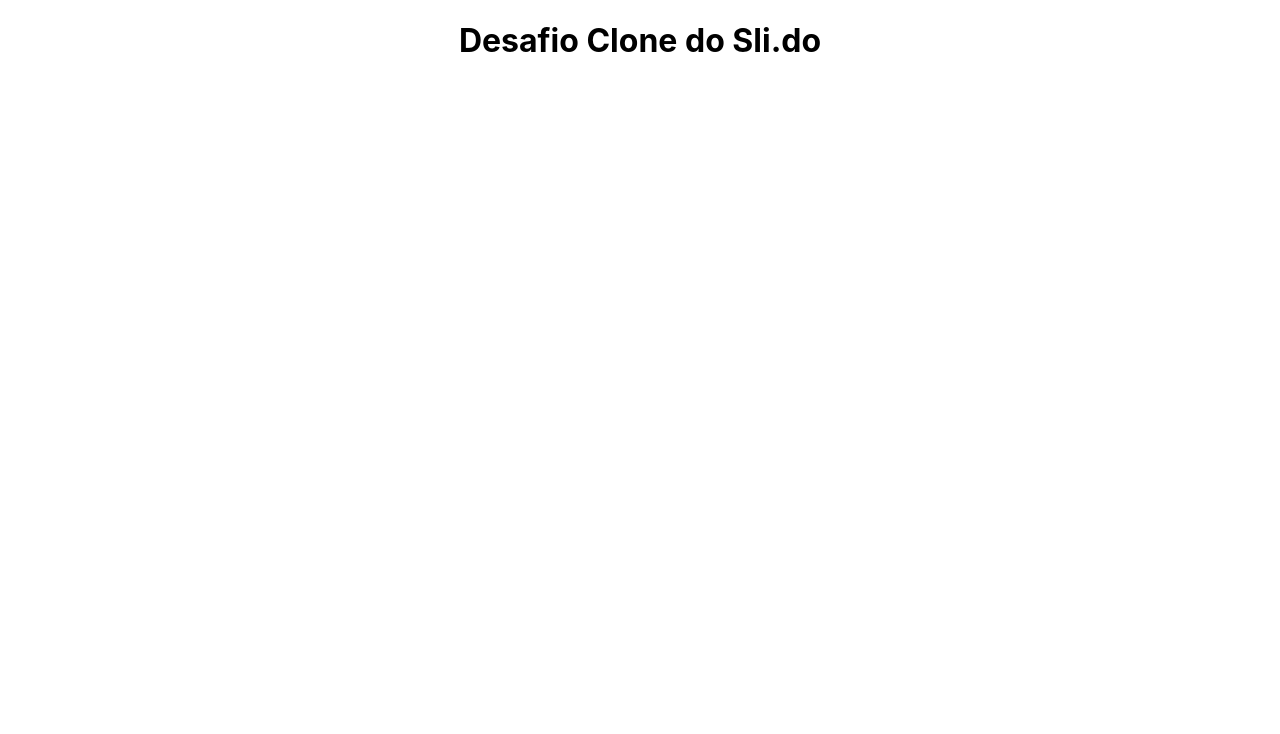
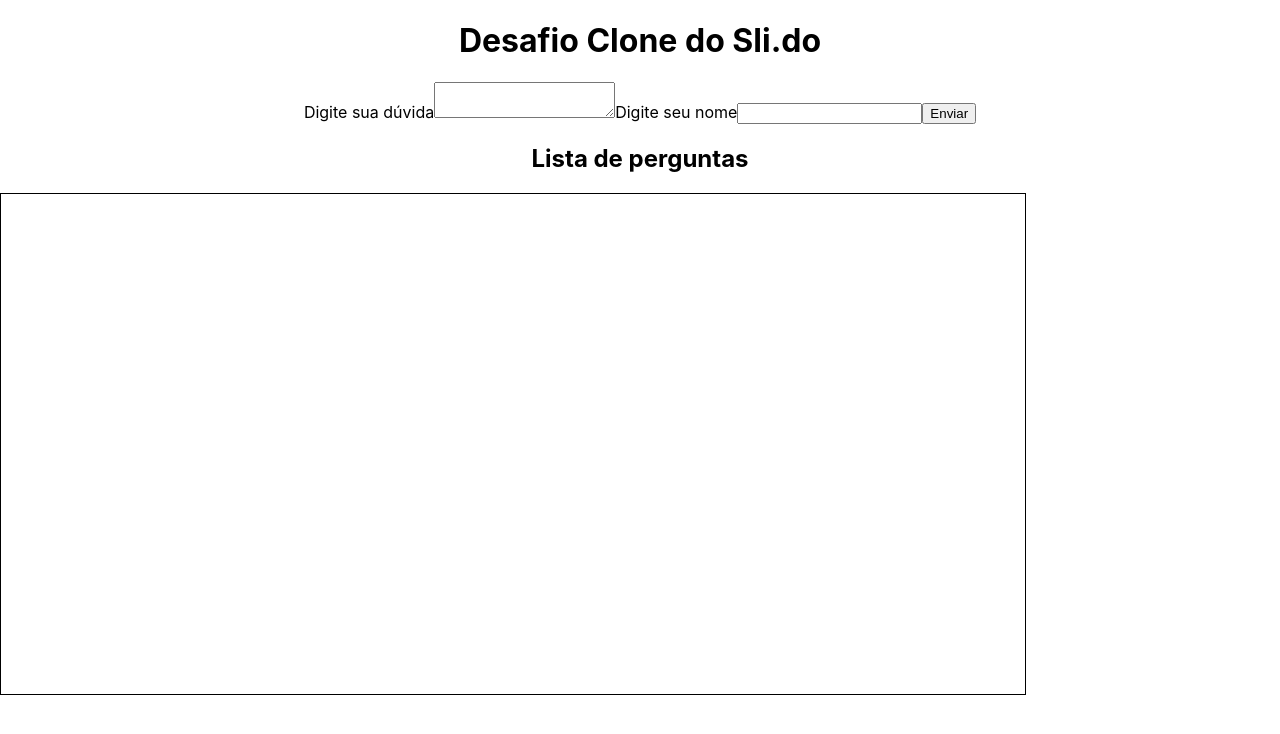
Before and after one commit to vitorguima/sd-011-desafio-clone-slido, a React (Create React App) app: page / in a window 1280 px wide. Shown: the top 734 px of the page. Built offline with nearby package versions, Linux system fonts and the light colour scheme.

Commit message:
perguntas e check respondido ja feitos

```diff
--- a/src/App.css
+++ /dev/null
@@ -1,38 +0,0 @@
-.App {
-  text-align: center;
-}
-
-.App-logo {
-  height: 40vmin;
-  pointer-events: none;
-}
-
-@media (prefers-reduced-motion: no-preference) {
-  .App-logo {
-    animation: App-logo-spin infinite 20s linear;
-  }
-}
-
-.App-header {
-  background-color: #282c34;
-  min-height: 100vh;
-  display: flex;
-  flex-direction: column;
-  align-items: center;
-  justify-content: center;
-  font-size: calc(10px + 2vmin);
-  color: white;
-}
-
-.App-link {
-  color: #61dafb;
-}
-
-@keyframes App-logo-spin {
-  from {
-    transform: rotate(0deg);
-  }
-  to {
-    transform: rotate(360deg);
-  }
-}
--- a/src/App.js
+++ b/src/App.js
@@ -1,10 +1,12 @@
 import React from 'react';
-import './App.css';
+import QuestionForm from './Components/QuestionForm';
+import './Styles/QuestionForm.css';
 
 function App() {
   return (
     <div className="App">
       <h1>Desafio Clone do Sli.do</h1>
+      <QuestionForm />
     </div>
   );
 }
--- /dev/null
+++ b/src/Components/QuestionForm.js
@@ -0,0 +1,93 @@
+import React, { Component } from 'react';
+import QuestionsBoard from './QuestionsBoard';
+import '../Styles/QuestionForm.css';
+
+export default class QuestionForm extends Component {
+  constructor(props) {
+    super(props);
+
+    this.state = {
+      askMessage: '',
+      authorName: '',
+      receivedQuestions: [],
+      isAnswered: [],
+    };
+    this.handleChange = this.handleChange.bind(this);
+    this.handleQuestionSubmit = this.handleQuestionSubmit.bind(this);
+  }
+
+  handleChange({ target }) {
+    const { name, value } = target;
+
+    this.setState(() => ({
+      [name]: value,
+    }));
+  }
+
+  handleQuestionSubmit() {
+    const { askMessage, authorName, receivedQuestions, isAnswered } = this.state;
+    const id = receivedQuestions.length;
+
+    this.setState((state) => ({
+      receivedQuestions:
+      [...state.receivedQuestions, ({ askMessage, authorName, id, isAnswered })],
+    }));
+  }
+
+  renderSubmitedQuestions(questions) {
+    return (
+      <div className="question-items-wrapper">
+        {questions.map(({ askMessage, authorName }, index) => (
+          <div className="question-item" key={ index }>
+            <p className="author">{ authorName }</p>
+            <p className="message">{ askMessage }</p>
+            <label htmlFor="isAnswered">
+              Respondida
+              <input
+                name="isAnswered"
+                type="checkbox"
+              />
+            </label>
+          </div>))}
+      </div>);
+  }
+
+  render() {
+    const { askMessage, authorName, receivedQuestions } = this.state;
+
+    return (
+      <div className="form-wrapper">
+        <form>
+          <label htmlFor="askMessage">
+            Digite sua dúvida
+            <textarea
+              type="text"
+              name="askMessage"
+              value={ askMessage }
+              onChange={ this.handleChange }
+            />
+          </label>
+          <label htmlFor="authorName">
+            Digite seu nome
+            <input
+              type="text"
+              name="authorName"
+              value={ authorName }
+              onChange={ this.handleChange }
+            />
+          </label>
+          <button
+            type="button"
+            onClick={ this.handleQuestionSubmit }
+          >
+            Enviar
+          </button>
+        </form>
+        <QuestionsBoard
+          receivedQuestions={ receivedQuestions }
+          renderQuestions={ this.renderSubmitedQuestions }
+        />
+      </div>
+    );
+  }
+}
--- /dev/null
+++ b/src/Components/QuestionsBoard.js
@@ -0,0 +1,22 @@
+import React, { Component } from 'react';
+import PropTypes from 'prop-types';
+import '../Styles/QuestionForm.css';
+
+export default class QuestionsBoard extends Component {
+  render() {
+    const { receivedQuestions, renderQuestions } = this.props;
+    return (
+      <>
+        <h2>Lista de perguntas</h2>
+        <div className="questions-board">
+          {renderQuestions(receivedQuestions)}
+        </div>
+      </>
+    );
+  }
+}
+
+QuestionsBoard.propTypes = {
+  receivedQuestions: PropTypes.array,
+  renderQuestions: PropTypes.func,
+}.isRequired;
--- /dev/null
+++ b/src/Styles/QuestionForm.css
@@ -0,0 +1,20 @@
+.App {
+  text-align: center;
+}
+
+.questions-board {
+  display: flex;
+  flex-direction: column;
+  align-content: center;
+  justify-content: space-evenly;
+  align-items: flex-start;
+  border: 1px black solid;
+  width: 80%;
+  min-height: 500px;
+}
+
+.question-item {
+  border: 1px black solid;
+  width: 700px;
+  text-align: justify;
+}
```
Also changed, not shown: 2 other files (tests, documents, lock files or other folders).
